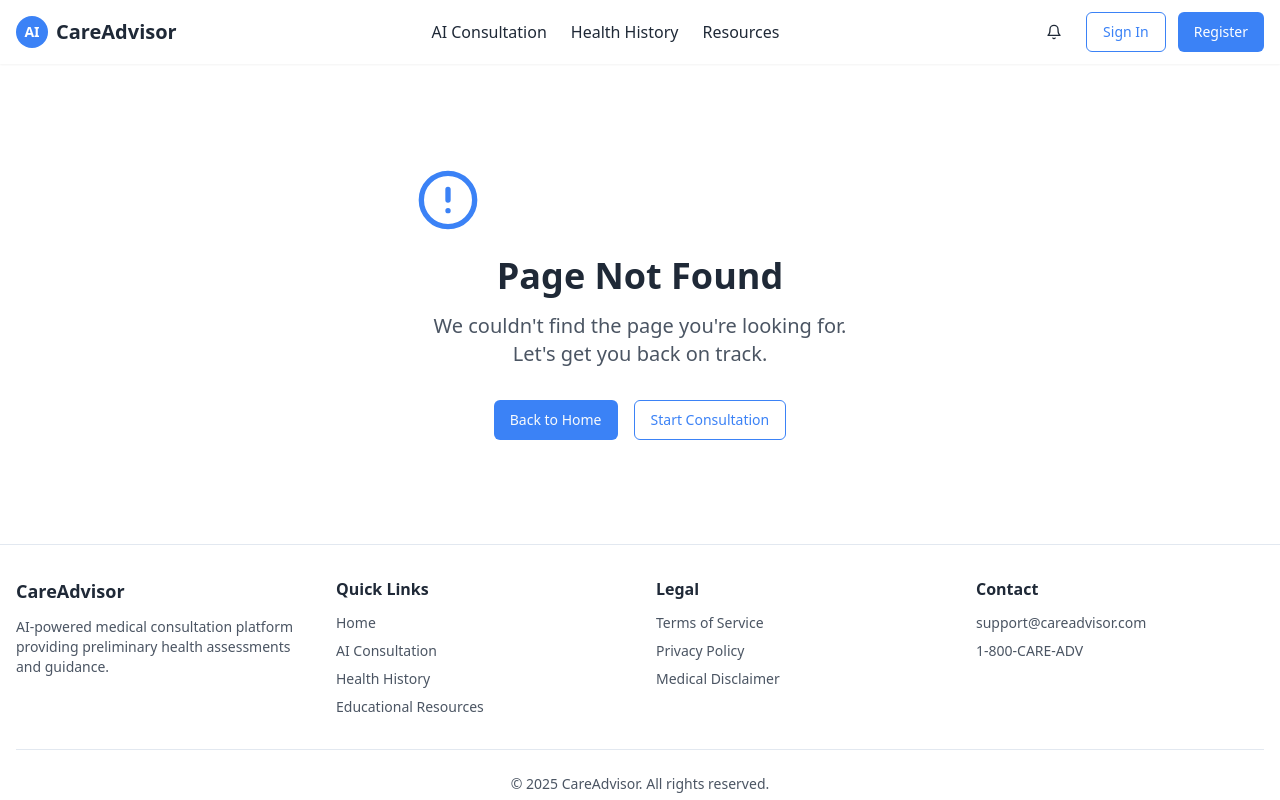
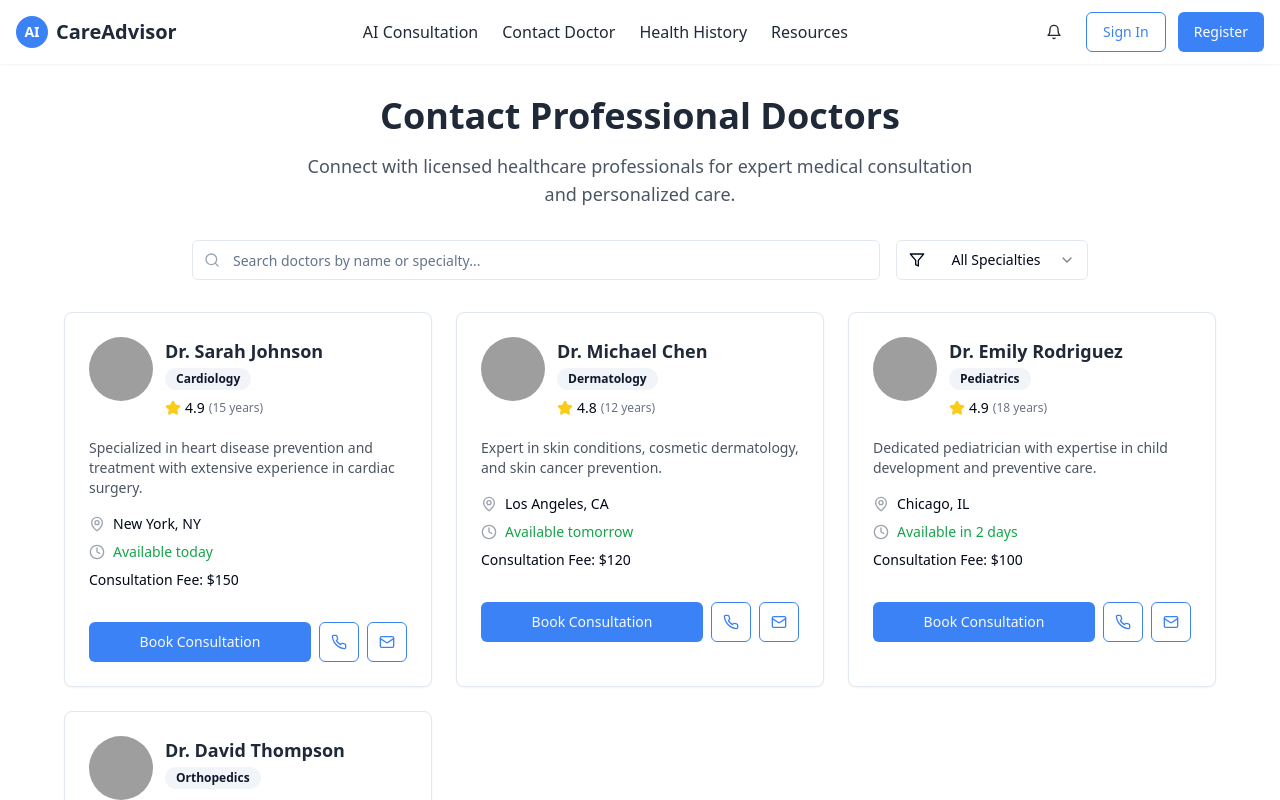
Before and after one commit to punyaibra/ai-care-advisor-platform, a React (Vite) app: page /contact-doctor in a window 1280 px wide. Shown: the top 800 px of the page. Built offline with nearby package versions, Linux system fonts and the light colour scheme; grey boxes are pictures that could not be loaded.

Commit message:
feat: Add contact doctor feature
Adds a feature to allow users to contact a professional doctor.

```diff
--- a/src/App.tsx
+++ b/src/App.tsx
@@ -8,8 +8,8 @@ import HomePage from "./pages/HomePage";
 import ConsultPage from "./pages/ConsultPage";
 import HistoryPage from "./pages/HistoryPage";
 import ResourcesPage from "./pages/ResourcesPage";
+import ContactDoctorPage from "./pages/ContactDoctorPage";
 import NotFound from "./pages/NotFound";
-import Layout from "@/components/layout/Layout";
 
 const queryClient = new QueryClient();
 
@@ -24,6 +24,7 @@ const App = () => (
           <Route path="/consult" element={<ConsultPage />} />
           <Route path="/history" element={<HistoryPage />} />
           <Route path="/resources" element={<ResourcesPage />} />
+          <Route path="/contact-doctor" element={<ContactDoctorPage />} />
           <Route path="*" element={<NotFound />} />
         </Routes>
       </BrowserRouter>
--- /dev/null
+++ b/src/components/contact/DoctorCard.tsx
@@ -0,0 +1,107 @@
+
+import { Card, CardContent, CardHeader } from "@/components/ui/card";
+import { Button } from "@/components/ui/button";
+import { Badge } from "@/components/ui/badge";
+import { Avatar, AvatarFallback, AvatarImage } from "@/components/ui/avatar";
+import { Star, MapPin, Clock, Phone, Mail } from "lucide-react";
+import { toast } from "@/components/ui/sonner";
+
+interface Doctor {
+  id: string;
+  name: string;
+  specialty: string;
+  experience: string;
+  rating: number;
+  location: string;
+  avatar: string;
+  availability: string;
+  consultationFee: string;
+  description: string;
+}
+
+interface DoctorCardProps {
+  doctor: Doctor;
+}
+
+const DoctorCard = ({ doctor }: DoctorCardProps) => {
+  const handleBookConsultation = () => {
+    toast.success(`Consultation request sent to ${doctor.name}. They will contact you within 24 hours.`);
+  };
+
+  const handleCall = () => {
+    toast.info(`Calling ${doctor.name}...`);
+  };
+
+  const handleEmail = () => {
+    toast.info(`Opening email to ${doctor.name}...`);
+  };
+
+  return (
+    <Card className="hover:shadow-lg transition-shadow duration-200">
+      <CardHeader className="pb-4">
+        <div className="flex items-start gap-3">
+          <Avatar className="w-16 h-16">
+            <AvatarImage src={doctor.avatar} alt={doctor.name} />
+            <AvatarFallback className="bg-health-primary text-white text-lg">
+              {doctor.name.split(' ').map(n => n[0]).join('')}
+            </AvatarFallback>
+          </Avatar>
+          <div className="flex-1">
+            <h3 className="font-semibold text-lg text-health-dark">{doctor.name}</h3>
+            <Badge variant="secondary" className="mb-2">{doctor.specialty}</Badge>
+            <div className="flex items-center gap-1 mb-1">
+              <Star className="h-4 w-4 fill-yellow-400 text-yellow-400" />
+              <span className="text-sm font-medium">{doctor.rating}</span>
+              <span className="text-xs text-gray-500">({doctor.experience})</span>
+            </div>
+          </div>
+        </div>
+      </CardHeader>
+
+      <CardContent className="space-y-4">
+        <p className="text-sm text-gray-600">{doctor.description}</p>
+
+        <div className="space-y-2">
+          <div className="flex items-center gap-2 text-sm">
+            <MapPin className="h-4 w-4 text-gray-400" />
+            <span>{doctor.location}</span>
+          </div>
+          <div className="flex items-center gap-2 text-sm">
+            <Clock className="h-4 w-4 text-gray-400" />
+            <span className="text-green-600">{doctor.availability}</span>
+          </div>
+          <div className="flex items-center gap-2 text-sm">
+            <span className="font-medium">Consultation Fee: {doctor.consultationFee}</span>
+          </div>
+        </div>
+
+        <div className="flex gap-2 pt-4">
+          <Button
+            onClick={handleBookConsultation}
+            className="flex-1 bg-health-primary hover:bg-health-primary/90"
+          >
+            Book Consultation
+          </Button>
+          <Button
+            variant="outline"
+            size="icon"
+            onClick={handleCall}
+            className="border-health-primary text-health-primary hover:bg-health-primary hover:text-white"
+          >
+            <Phone className="h-4 w-4" />
+          </Button>
+          <Button
+            variant="outline"
+            size="icon"
+            onClick={handleEmail}
+            className="border-health-primary text-health-primary hover:bg-health-primary hover:text-white"
+          >
+            <Mail className="h-4 w-4" />
+          </Button>
+        </div>
+      </CardContent>
+    </Card>
+  );
+};
+
+export default DoctorCard;
--- a/src/components/layout/Header.tsx
+++ b/src/components/layout/Header.tsx
@@ -65,6 +65,9 @@ const Header = () => {
         <nav className="hidden md:flex items-center space-x-6">
           <Link to="/consult" className="text-health-dark hover:text-health-primary transition-colors">
             AI Consultation
+          </Link>
+          <Link to="/contact-doctor" className="text-health-dark hover:text-health-primary transition-colors">
+            Contact Doctor
           </Link>
           <Link to="/history" className="text-health-dark hover:text-health-primary transition-colors">
             Health History
@@ -217,6 +220,13 @@ const Header = () => {
                 AI Consultation
               </Link>
               <Link
+                to="/contact-doctor"
+                className="px-3 py-2 text-health-dark hover:bg-health-light rounded-md"
+                onClick={() => setIsMenuOpen(false)}
+              >
+                Contact Doctor
+              </Link>
+              <Link
                 to="/history"
                 className="px-3 py-2 text-health-dark hover:bg-health-light rounded-md"
                 onClick={() => setIsMenuOpen(false)}
--- /dev/null
+++ b/src/pages/ContactDoctorPage.tsx
@@ -0,0 +1,139 @@
+
+import Layout from "@/components/layout/Layout";
+import DoctorCard from "@/components/contact/DoctorCard";
+import { Search, Filter } from "lucide-react";
+import { Input } from "@/components/ui/input";
+import { Button } from "@/components/ui/button";
+import { Select, SelectContent, SelectItem, SelectTrigger, SelectValue } from "@/components/ui/select";
+import { useState } from "react";
+
+const doctors = [
+  {
+    id: "1",
+    name: "Dr. Sarah Johnson",
+    specialty: "Cardiology",
+    experience: "15 years",
+    rating: 4.9,
+    location: "New York, NY",
+    avatar: "/placeholder.svg",
+    availability: "Available today",
+    consultationFee: "$150",
+    description: "Specialized in heart disease prevention and treatment with extensive experience in cardiac surgery."
+  },
+  {
+    id: "2",
+    name: "Dr. Michael Chen",
+    specialty: "Dermatology",
+    experience: "12 years",
+    rating: 4.8,
+    location: "Los Angeles, CA",
+    avatar: "/placeholder.svg",
+    availability: "Available tomorrow",
+    consultationFee: "$120",
+    description: "Expert in skin conditions, cosmetic dermatology, and skin cancer prevention."
+  },
+  {
+    id: "3",
+    name: "Dr. Emily Rodriguez",
+    specialty: "Pediatrics",
+    experience: "18 years",
+    rating: 4.9,
+    location: "Chicago, IL",
+    avatar: "/placeholder.svg",
+    availability: "Available in 2 days",
+    consultationFee: "$100",
+    description: "Dedicated pediatrician with expertise in child development and preventive care."
+  },
+  {
+    id: "4",
+    name: "Dr. David Thompson",
+    specialty: "Orthopedics",
+    experience: "20 years",
+    rating: 4.7,
+    location: "Houston, TX",
+    avatar: "/placeholder.svg",
+    availability: "Available today",
+    consultationFee: "$180",
+    description: "Orthopedic surgeon specializing in joint replacement and sports medicine."
+  }
+];
+
+const ContactDoctorPage = () => {
+  const [searchTerm, setSearchTerm] = useState("");
+  const [selectedSpecialty, setSelectedSpecialty] = useState("");
+
+  const filteredDoctors = doctors.filter(doctor => {
+    const matchesSearch = doctor.name.toLowerCase().includes(searchTerm.toLowerCase()) ||
+                         doctor.specialty.toLowerCase().includes(searchTerm.toLowerCase());
+    const matchesSpecialty = !selectedSpecialty || doctor.specialty === selectedSpecialty;
+    return matchesSearch && matchesSpecialty;
+  });
+
+  const specialties = [...new Set(doctors.map(doctor => doctor.specialty))];
+
+  return (
+    <Layout>
+      <div className="container mx-auto px-4 py-8">
+        <div className="text-center mb-8">
+          <h1 className="text-3xl md:text-4xl font-bold mb-4 text-health-dark">
+            Contact Professional Doctors
+          </h1>
+          <p className="text-lg text-gray-600 max-w-2xl mx-auto">
+            Connect with licensed healthcare professionals for expert medical consultation and personalized care.
+          </p>
+        </div>
+
+        {/* Search and Filter Section */}
+        <div className="mb-8 flex flex-col md:flex-row gap-4 max-w-4xl mx-auto">
+          <div className="relative flex-1">
+            <Search className="absolute left-3 top-3 h-4 w-4 text-gray-400" />
+            <Input
+              placeholder="Search doctors by name or specialty..."
+              value={searchTerm}
+              onChange={(e) => setSearchTerm(e.target.value)}
+              className="pl-10"
+            />
+          </div>
+          <Select value={selectedSpecialty} onValueChange={setSelectedSpecialty}>
+            <SelectTrigger className="w-full md:w-48">
+              <Filter className="h-4 w-4 mr-2" />
+              <SelectValue placeholder="All Specialties" />
+            </SelectTrigger>
+            <SelectContent>
+              <SelectItem value="">All Specialties</SelectItem>
+              {specialties.map(specialty => (
+                <SelectItem key={specialty} value={specialty}>
+                  {specialty}
+                </SelectItem>
+              ))}
+            </SelectContent>
+          </Select>
+        </div>
+
+        {/* Doctors Grid */}
+        <div className="grid md:grid-cols-2 lg:grid-cols-3 gap-6 max-w-6xl mx-auto">
+          {filteredDoctors.map(doctor => (
+            <DoctorCard key={doctor.id} doctor={doctor} />
+          ))}
+        </div>
+
+        {filteredDoctors.length === 0 && (
+          <div className="text-center py-12">
+            <p className="text-gray-500 text-lg">No doctors found matching your criteria.</p>
+          </div>
+        )}
+
+        {/* Emergency Notice */}
+        <div className="mt-12 p-6 bg-red-50 border border-red-200 rounded-lg max-w-4xl mx-auto">
+          <h3 className="font-semibold text-red-800 mb-2">Emergency Medical Situations</h3>
+          <p className="text-red-700">
+            If you are experiencing a medical emergency, please call 911 or visit your nearest emergency room immediately.
+            This service is for non-emergency consultations only.
+          </p>
+        </div>
+      </div>
+    </Layout>
+  );
+};
+
+export default ContactDoctorPage;
```
